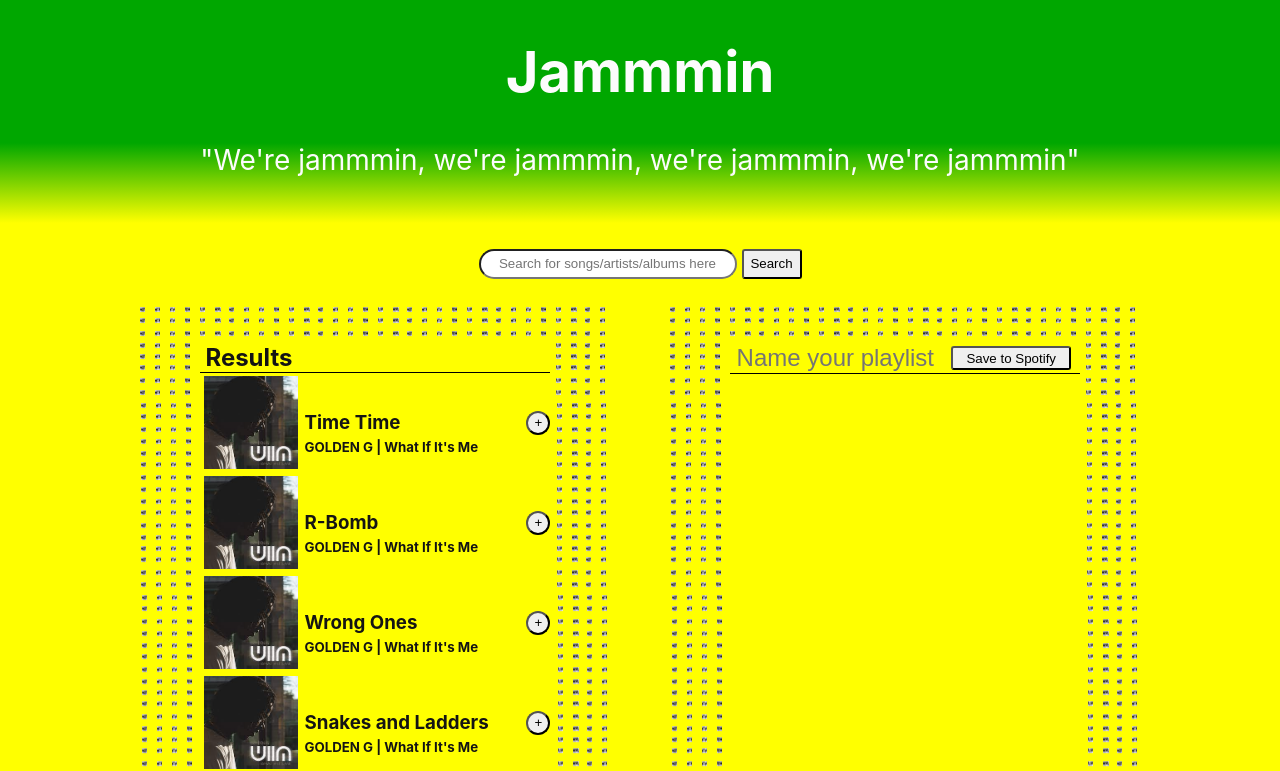
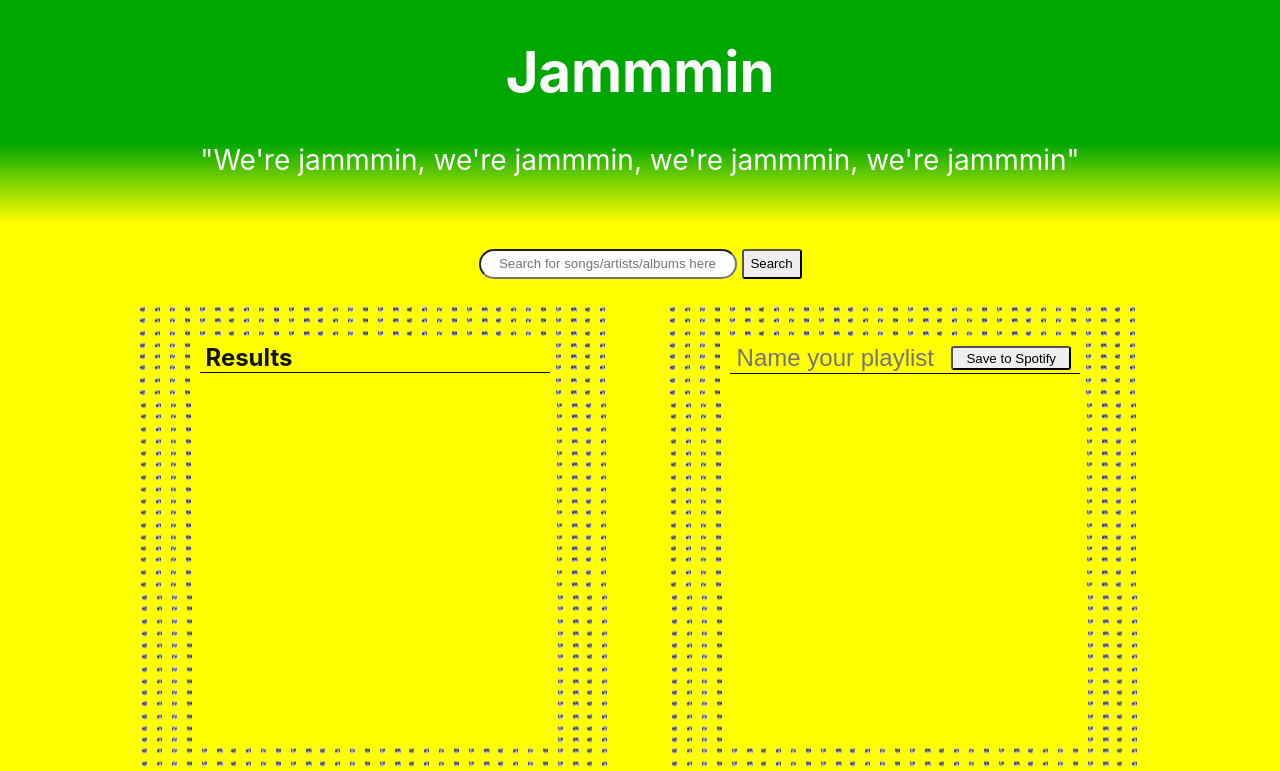
Before and after one commit to declanCross/jammming, a React (Create React App) app: page / in a window 1280 px wide. Shown: the top 771 px of the page. Built offline with nearby package versions, Linux system fonts and the light colour scheme.

Commit message:
simple search functionality with test data

```diff
--- a/src/components/SearchResults.js
+++ b/src/components/SearchResults.js
@@ -37,7 +37,10 @@
 						<h2>Results</h2>
 					</div>
 					<div className="tracks-container">
-						<Tracklist addTrackToPlaylist={addTrackToPlaylist} />
+						<Tracklist
+							searchInput={searchInput}
+							addTrackToPlaylist={addTrackToPlaylist}
+						/>
 					</div>
 				</div>
 			</div>
--- a/src/components/Tracklist.js
+++ b/src/components/Tracklist.js
@@ -4,10 +4,24 @@
 import albumArt from "./components_styles/images/what_if_its_me.jpg";
 
 export default function Tracklist(props) {
+	const searchInput = props.searchInput.toLowerCase();
+
+	const searchTracks = ApiResults.filter((track) => {
+		if (!searchInput) {
+			return undefined;
+		} else {
+			return (
+				track.name.toLowerCase().includes(searchInput) ||
+				track.artist.toLowerCase().includes(searchInput) ||
+				track.album.toLowerCase().includes(searchInput)
+			);
+		}
+	});
+
 	return (
 		<>
 			<div>
-				{ApiResults.map((track) => (
+				{searchTracks.map((track) => (
 					<div className="results-track">
 						<Track
 							keyName={track.name + track.artist}
```
